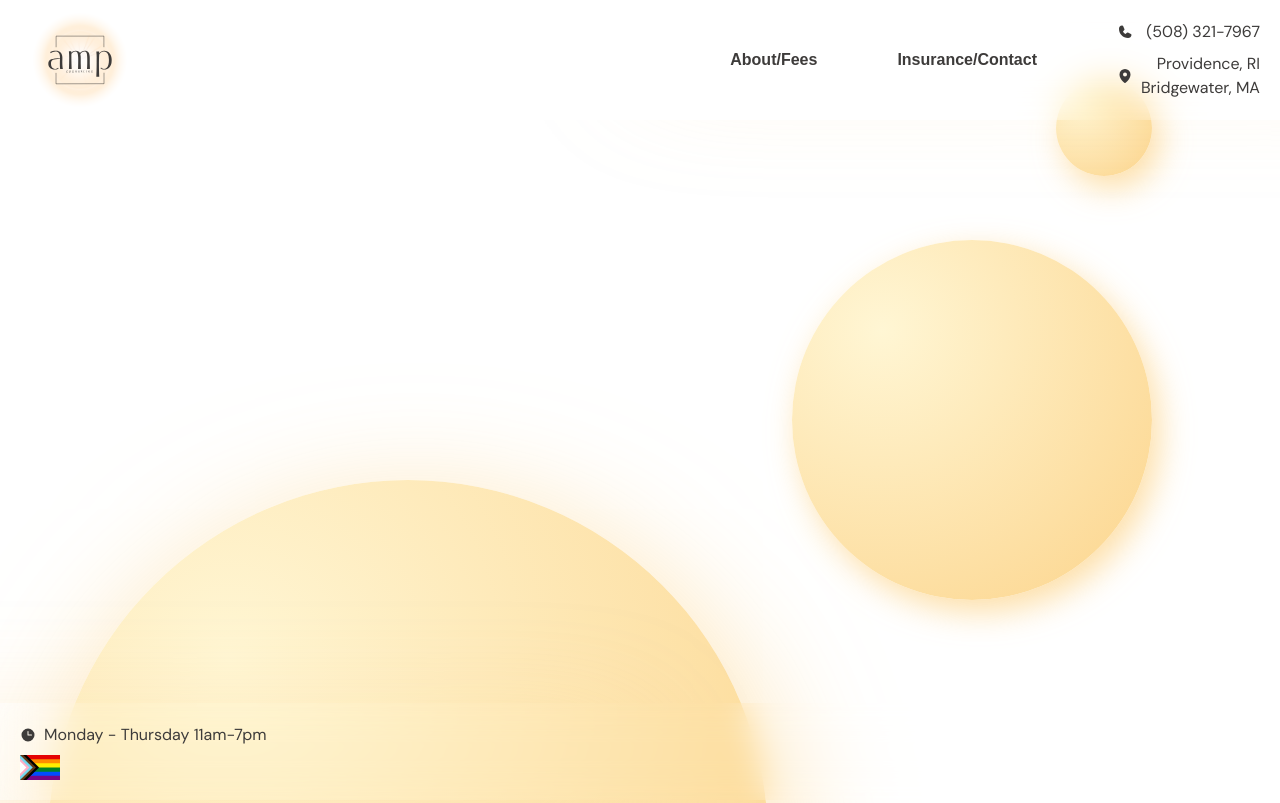
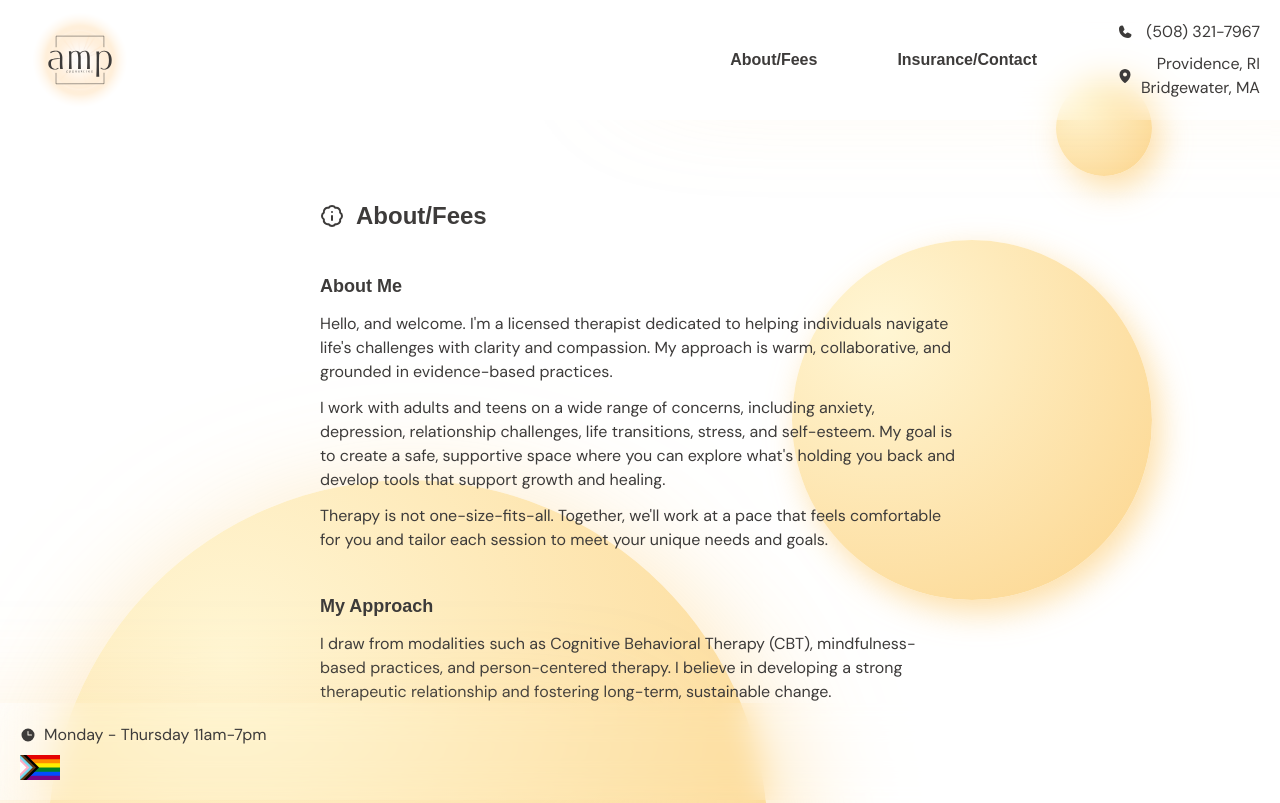
Before and after one commit to davbyron/amp-counseling, a Next.js app: page /about-fees in a window 1280 px wide. Shown: the top 803 px of the page. Built offline with nearby package versions, Linux system fonts and the light colour scheme; a web font is replaced by a local one.

Commit message:
add content to /about-fees page

```diff
--- a/src/app/about-fees/page.tsx
+++ b/src/app/about-fees/page.tsx
@@ -1,7 +1,38 @@
+import { headings } from "@/utils/tailwind-variants"
+import { LuBadgeInfo } from "react-icons/lu";
+
 export default async function AboutFeesPage() {
+  const { h1, h2 } = headings();
+
   return (
-    <div>
+    <div className="py-20 mx-auto w-1/2 flex flex-col gap-10">
+      <h1 className={h1({ className: "flex items-center gap-3" })}>
+        <LuBadgeInfo />
+        About/Fees
+      </h1>
 
+      <div className="flex flex-col gap-3">
+        <h2 className={h2()}>About Me</h2>
+        <p>Hello, and welcome. I&apos;m a licensed therapist dedicated to helping individuals navigate life&apos;s challenges with clarity and compassion. My approach is warm, collaborative, and grounded in evidence-based practices.</p>
+        <p>I work with adults and teens on a wide range of concerns, including anxiety, depression, relationship challenges, life transitions, stress, and self-esteem. My goal is to create a safe, supportive space where you can explore what&apos;s holding you back and develop tools that support growth and healing.</p>
+        <p>Therapy is not one-size-fits-all. Together, we&apos;ll work at a pace that feels comfortable for you and tailor each session to meet your unique needs and goals.</p>
+      </div>
+
+      <div className="flex flex-col gap-3">
+        <h2 className={h2()}>My Approach</h2>
+        <p>I draw from modalities such as Cognitive Behavioral Therapy (CBT), mindfulness-based practices, and person-centered therapy. I believe in developing a strong therapeutic relationship and fostering long-term, sustainable change.</p>
+      </div>
+
+      <div className="flex flex-col gap-3">
+        <h2 className={h2()}>Session Fees</h2>
+        <ul>
+          <li>Individual Therapy (50 minutes): $0</li>
+          <li>Initial Intake Session (60 minutes): $0</li>
+          <li>Extended Session (75 minutes): $0</li>
+        </ul>
+        <p>Payment is due at the time of service. I accept major credit/debit cards, HSA/FSA cards, and digital payment options.</p>
+        <p>If cost is a barrier, I offer a limited number of sliding-scale spots based on financial need. Please reach out for availability.</p>
+      </div>
     </div>
   )
 }
```
